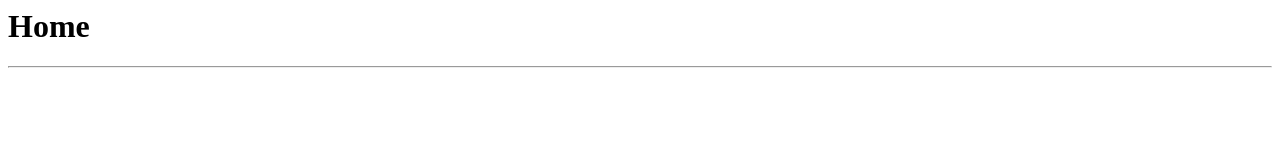
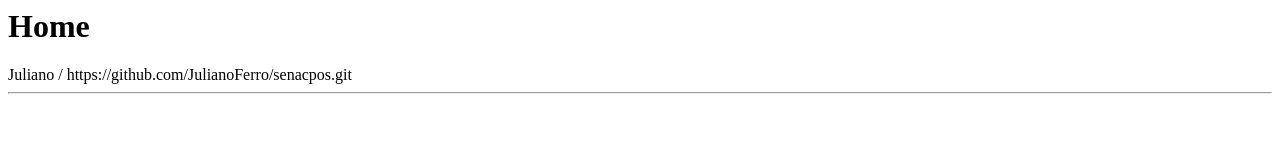
Before and after one commit to echevarria/senacpos, a website: page home.html in a window 1280 px wide. Drawn offline with Linux system fonts and the light colour scheme.

Commit message:
commit para fechar a issue

```diff
--- a/home.html
+++ b/home.html
@@ -4,6 +4,7 @@
     </head>
     <body>
         <h1>Home</h1>
+        Juliano / https://github.com/JulianoFerro/senacpos.git
         <hr>
     </body>
 </html>
```
